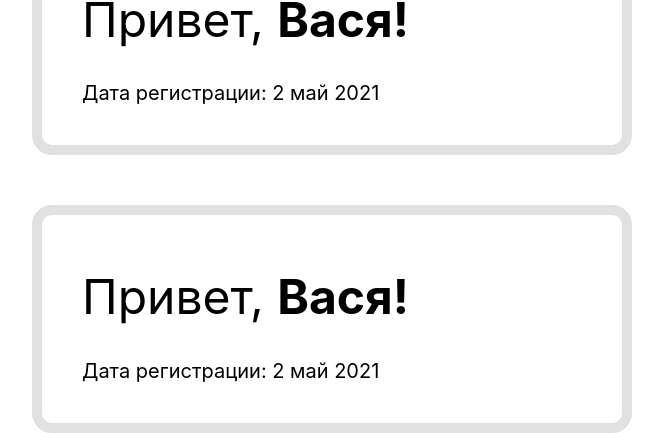
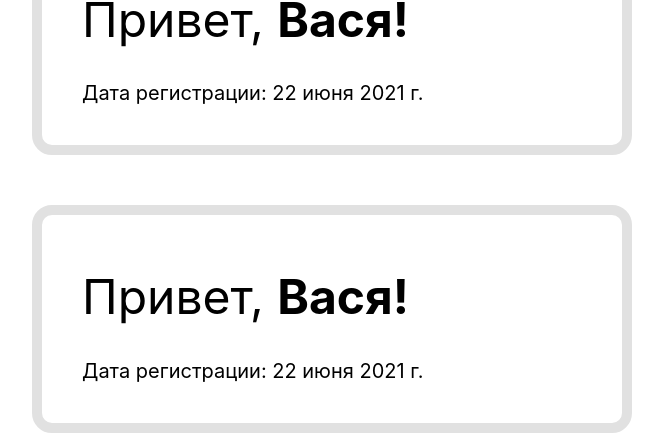
Before and after one commit to akaindark/archakov-tutorials, a React (Create React App) app: page / in a window 1280 px wide. Shown: the part 122-555 px from the top of the page, without its empty margins (308-971 px from the left). Built offline with nearby package versions, Linux system fonts and the light colour scheme.

Commit message:
фикснул вывод имени из Profile и исправил вывод даты методом toLocaleString

```diff
--- a/src/tutorial-1/App.js
+++ b/src/tutorial-1/App.js
@@ -5,8 +5,8 @@ function App() {
 
   return (
     <>
-      <Profile name='Вася!' registredAt={new Date(2021, 5, 22)} />
-      <ProfileClass name='Вася!' registredAt={new Date(2021, 5, 22)} />
+      <Profile name='Вася Пупкин' registredAt={new Date(2021, 5, 22)} />
+      <ProfileClass name='Вася Пупкин' registredAt={new Date(2021, 5, 22)} />
     </>
 
   );
--- a/src/tutorial-1/components/Profile.js
+++ b/src/tutorial-1/components/Profile.js
@@ -2,18 +2,9 @@ import React from "react";
 
 export default function Profile(props) {
 
-	const day = props.registredAt.getDay();
-	const month = props.registredAt.getMonth();
-	const year= props.registredAt.getFullYear();
-  const monthText = montoToStr(month);
-
-	function montoToStr(num) {
-		return num > 12 || num < 1
-			? null
-			: 'январь,февраль,март,апрель,май,июнь,июль,август,сентябрь,октябрь,ноябрь,декабрь'.split(',')[
-					num - 1
-				];
-	}
+	const date = props.registredAt.toLocaleString('ru', {day: 'numeric',
+		month: 'long',
+		year: 'numeric'});
 
 	const style= {
 		maxWidth: '500px',
@@ -26,8 +17,8 @@ export default function Profile(props) {
 
 	return (
 		<div style={style}>
-			<h1 style={{fontSize: '48px', fontWeight: '400'}}>Привет, <b>{props.name}</b></h1>
-			<p style={{fontSize: '20px'}}>Дата регистрации: {`${day} ${monthText} ${year}`}</p>
+			<h1 style={{fontSize: '48px', fontWeight: '400'}}>Привет, <b>{props.name.slice(0, 4)}!</b></h1>
+			<p style={{fontSize: '20px'}}>Дата регистрации: {date}</p>
 		</div>
 	);
 }
--- a/src/tutorial-1/components/ProfileClass.js
+++ b/src/tutorial-1/components/ProfileClass.js
@@ -3,18 +3,10 @@ import React from "react";
 class Profile extends React.Component{
 
 	render() {
-		const day = this.props.registredAt.getDay();
-		const month = this.props.registredAt.getMonth();
-		const year = this.props.registredAt.getFullYear();
-		const monthText = montoToStr(month);
 
-		function montoToStr(num) {
-			return num > 12 || num < 1
-				? null
-				: 'январь,февраль,март,апрель,май,июнь,июль,август,сентябрь,октябрь,ноябрь,декабрь'.split(',')[
-				num - 1
-					];
-		}
+		const date = this.props.registredAt.toLocaleString('ru', {day: 'numeric',
+		month: 'long',
+		year: 'numeric'});
 
 		const style = {
 			maxWidth: '500px',
@@ -27,8 +19,8 @@ class Profile extends React.Component{
 
 		return(
 				<div style={style}>
-					<h1 style={{fontSize: '48px', fontWeight: '400'}}>Привет, <b>{this.props.name}</b></h1>
-					<p style={{fontSize: '20px'}}>Дата регистрации: {`${day} ${monthText} ${year}`}</p>
+					<h1 style={{fontSize: '48px', fontWeight: '400'}}>Привет, <b>{this.props.name.slice(0, 4)}!</b></h1>
+					<p style={{fontSize: '20px'}}>Дата регистрации: {date}</p>
 				</div>
 			);
 
```
Also changed, not shown: 1 other file (tests, documents, lock files or other folders).
